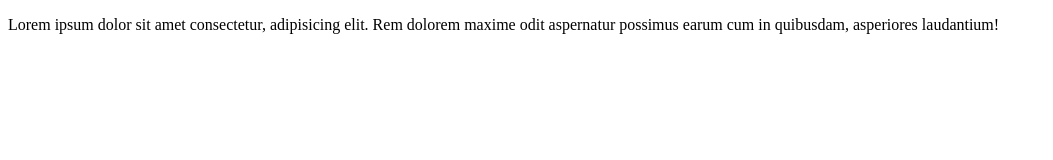
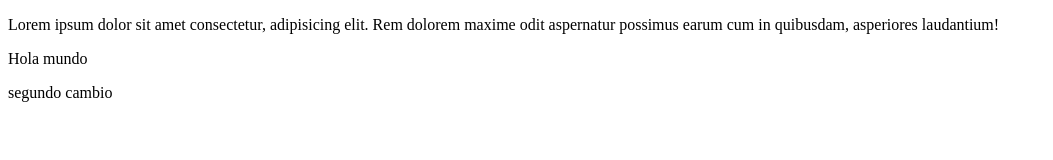
Before and after one commit to JuanJoseVillamizarCampus1/clase, a plain HTML site: page index.html in a window 1280 px wide. Shown: the whole page, without its empty margins (0-1053 px from the left). Drawn offline with Linux system fonts and the light colour scheme.

Commit message:
version 3.0

```diff
--- a/index.html
+++ b/index.html
@@ -11,6 +11,12 @@
         <div class="row">
             <p>Lorem ipsum dolor sit amet consectetur, adipisicing elit. Rem dolorem maxime odit aspernatur possimus earum cum in quibusdam, asperiores laudantium!</p>
         </div>
+        <div class="row">
+            <p>Hola mundo</p>
+        </div>
+    </div>
+    <div class="container2">
+        <p>segundo cambio</p>
     </div>
 </body>
 </html>
```
